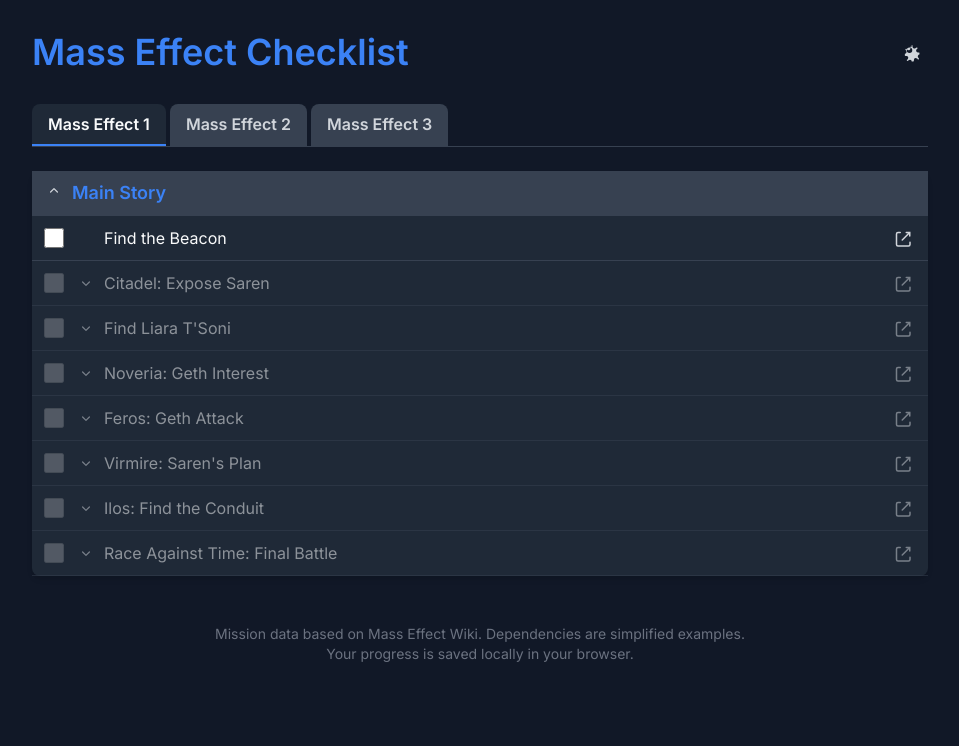
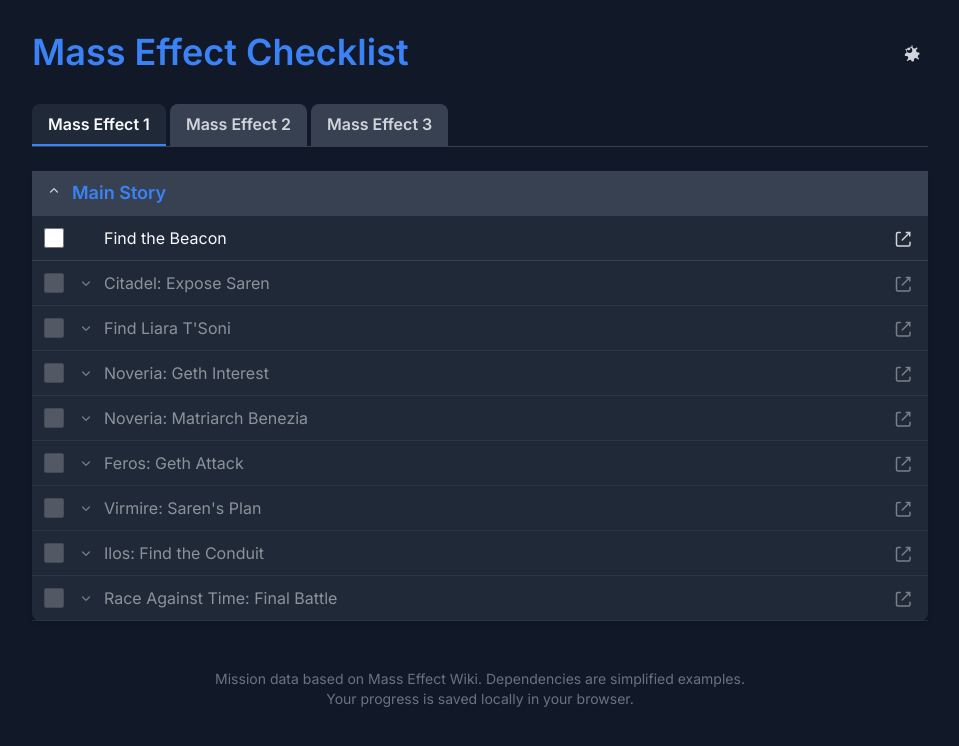
Before and after one commit to vlabensky/mass-effect-checklist, a Next.js app: page / in a window 1280 px wide. Shown: the top 746 px of the page, without its empty margins (160-1119 px from the left). Built offline with nearby package versions, Linux system fonts and the light colour scheme.

Commit message:
Noveria: Matriarch Benezia

```diff
--- a/src/app/behavior/missions/types.ts
+++ b/src/app/behavior/missions/types.ts
@@ -29,6 +29,7 @@
   | 'me1_citadel_expose_saren'
   | 'me1_find_liara'
   | 'me1_noveria_geth_interest'
+  | 'me1_noveria_matriarch_benezia'
   | 'me1_feros'
   | 'me1_virmire'
   | 'me1_ilos'
--- a/src/app/behavior/translations/types.ts
+++ b/src/app/behavior/translations/types.ts
@@ -56,6 +56,7 @@
   mission_me1_find_liara: string;
   mission_me1_feros: string;
   mission_me1_noveria_geth_interest: string;
+  mission_me1_noveria_matriarch_benezia: string;
   mission_me1_virmire: string;
   mission_me1_ilos: string;
   mission_me1_final_battle: string;
--- a/src/app/resx/data/index.ts
+++ b/src/app/resx/data/index.ts
@@ -23,6 +23,10 @@
         id: 'me1_noveria_geth_interest',
         prerequisites: ['me1_citadel_expose_saren'],
         wikiUrl: w('Noveria:_Geth_Interest'),
+      }, {
+        id: 'me1_noveria_matriarch_benezia',
+        prerequisites: ['me1_noveria_geth_interest'],
+        wikiUrl: w('Noveria:_Matriarch_Benezia'),
       }, {
         id: 'me1_feros',
         prerequisites: ['me1_citadel_expose_saren'],
--- a/src/app/resx/text/translations/_en.ts
+++ b/src/app/resx/text/translations/_en.ts
@@ -44,6 +44,7 @@
   mission_me1_find_liara: "Find Liara T'Soni",
   mission_me1_feros: "Feros: Geth Attack",
   mission_me1_noveria_geth_interest: "Noveria: Geth Interest",
+  mission_me1_noveria_matriarch_benezia: "Noveria: Matriarch Benezia",
   mission_me1_virmire: "Virmire: Saren's Plan",
   mission_me1_ilos: "Ilos: Find the Conduit",
   mission_me1_final_battle: "Race Against Time: Final Battle",
```
